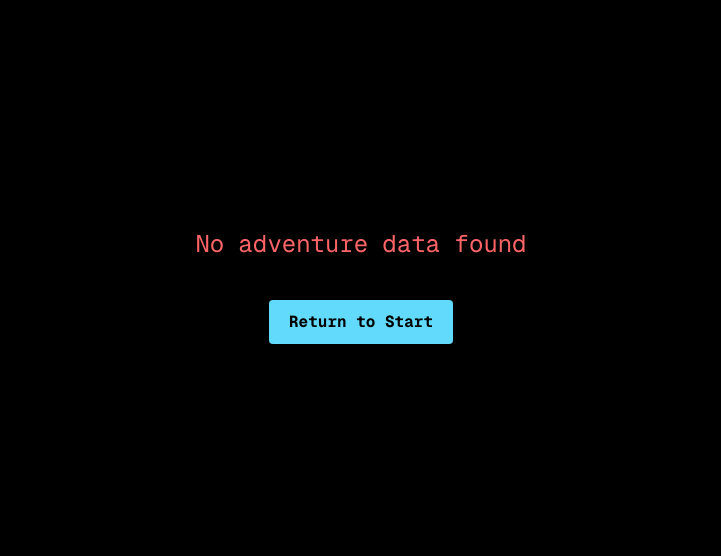
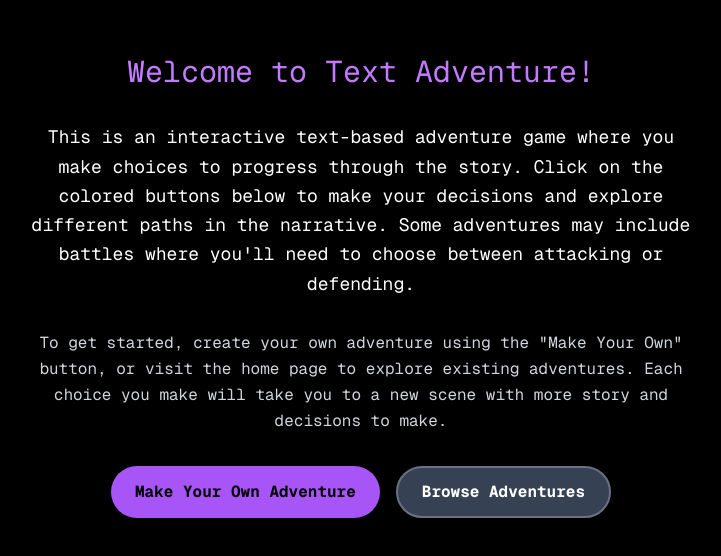
Before and after one commit to GamerC0der/textadventure, a Next.js app: page /play in a window 1280 px wide. Shown: the part 114-670 px from the top of the page, without its empty margins (279-1000 px from the left). Built offline with nearby package versions, Linux system fonts and the light colour scheme.

Commit message:
Refactor

```diff
--- a/src/app/play/page.tsx
+++ b/src/app/play/page.tsx
@@ -4,6 +4,18 @@ import { useState, useEffect, useMemo, Suspense } from "react";
 import { useSearchParams } from "next/navigation";
 import { FontAwesomeIcon } from "@fortawesome/react-fontawesome";
 import { faBolt } from "@fortawesome/free-solid-svg-icons";
+
+const PLAYER_MAX_HEALTH = 100;
+const BATTLE_TIMEOUT = 2000;
+const ATTACK_DAMAGE_MIN = 10;
+const ATTACK_DAMAGE_MAX = 20;
+const ENEMY_DAMAGE_MIN = 5;
+const ENEMY_DAMAGE_MAX = 15;
+const DEFENSE_MULTIPLIER = 0.5;
+
+const BUTTON_BASE = "rounded font-bold font-mono cursor-pointer";
+const CHOICE_BUTTON_CLASSES = "text-lg text-white bg-transparent border-2 px-6 py-3 rounded-full cursor-pointer font-bold uppercase tracking-wide min-w-50 hover:text-black transition-colors duration-300";
+const WELCOME_BUTTON_CLASSES = "px-6 py-3 rounded-full font-bold cursor-pointer transition-opacity hover:opacity-90";
 
 type Scene = {
   text: string;
@@ -81,7 +93,7 @@ function useAdventureParams(): AdventureState {
       const state: AdventureState = {
         scenes: {},
         currentScene: 'start',
-        accentColor: '#61dafb',
+        accentColor: '#a855f7',
         tabTitle: 'My Adventure',
         spiders: false,
         isLoading: false,
@@ -112,7 +124,7 @@ function useAdventureParams(): AdventureState {
       return {
         scenes: {},
         currentScene: 'start',
-        accentColor: '#61dafb',
+        accentColor: '#a855f7',
         tabTitle: 'My Adventure',
         spiders: false,
         isLoading: false,
@@ -221,7 +233,7 @@ function ErrorScreen({
       <div className="text-2xl mb-5 text-center text-red-400">{error}</div>
       <button
         onClick={onReturnToStart}
-        className="mt-5 px-5 py-2.5 rounded font-bold font-mono cursor-pointer"
+        className={`mt-5 px-5 py-2.5 ${BUTTON_BASE}`}
         style={{ background: accentColor, color: "black" }}
       >
         Return to Start
@@ -242,7 +254,7 @@ function ChoiceButton({
   return (
     <button
       onClick={() => onClick(choice.nextScene)}
-      className="text-lg text-white bg-transparent border-2 px-6 py-3 rounded-full cursor-pointer font-bold uppercase tracking-wide min-w-50 hover:text-black transition-colors duration-300"
+      className={CHOICE_BUTTON_CLASSES}
       style={{ borderColor: accentColor }}
       onMouseEnter={(e) => e.currentTarget.style.backgroundColor = accentColor}
       onMouseLeave={(e) => e.currentTarget.style.backgroundColor = 'transparent'}
@@ -273,28 +285,28 @@ function GameScreen({
     return (
       <main className="min-h-screen bg-black text-white font-mono flex flex-col justify-center items-center p-10 relative">
         <div className="max-w-4xl w-full">
-          <div className="text-3xl leading-relaxed mb-7.5 text-center text-red-400">
+          <div className="text-3xl leading-relaxed mb-7.5 text-center text-purple-400">
             <FontAwesomeIcon icon={faBolt} className="mr-2" /> BATTLE: {battle.enemyName.toUpperCase()} <FontAwesomeIcon icon={faBolt} className="ml-2" />
           </div>
 
           <div className="flex justify-between mb-7.5">
-            <div className="p-5 border-2 border-green-500 rounded-lg bg-black">
+            <div className="p-5 border-2 border-cyan-500 rounded-lg bg-black">
               <div className="text-xl mb-2.5">🛡️ PLAYER</div>
-              <div className="text-lg">HP: {battle.playerHealth}/100</div>
+              <div className="text-lg">HP: {battle.playerHealth}/{PLAYER_MAX_HEALTH}</div>
               <div className="w-50 h-2.5 bg-gray-600 rounded mt-1.5">
                 <div
-                  className="h-full bg-green-500 rounded"
-                  style={{ width: `${(battle.playerHealth / 100) * 100}%` }}
+                  className="h-full bg-cyan-500 rounded"
+                  style={{ width: `${(battle.playerHealth / PLAYER_MAX_HEALTH) * 100}%` }}
                 />
               </div>
             </div>
 
-            <div className="p-5 border-2 border-red-500 rounded-lg bg-black">
+            <div className="p-5 border-2 border-purple-500 rounded-lg bg-black">
               <div className="text-xl mb-2.5">👹 {battle.enemyName.toUpperCase()}</div>
               <div className="text-lg">HP: {battle.enemyHealth}/{battle.enemyMaxHealth}</div>
               <div className="w-50 h-2.5 bg-gray-600 rounded mt-1.5">
                 <div
-                  className="h-full bg-red-500 rounded"
+                  className="h-full bg-purple-500 rounded"
                   style={{ width: `${(battle.enemyHealth / battle.enemyMaxHealth) * 100}%` }}
                 />
               </div>
@@ -315,7 +327,7 @@ function GameScreen({
               disabled={battle.turn !== 'player' || battle.enemyHealth <= 0}
               className={`text-xl px-7.5 py-3.75 rounded-lg font-bold ${
                 battle.turn === 'player' && battle.enemyHealth > 0
-                  ? 'bg-blue-500 text-white cursor-pointer hover:bg-blue-600'
+                  ? 'bg-purple-500 text-white cursor-pointer hover:bg-purple-600'
                   : 'bg-gray-600 text-white cursor-not-allowed'
               }`}
             >
@@ -326,7 +338,7 @@ function GameScreen({
               disabled={battle.turn !== 'player' || battle.enemyHealth <= 0}
               className={`text-xl px-7.5 py-3.75 rounded-lg font-bold ${
                 battle.turn === 'player' && battle.enemyHealth > 0
-                  ? 'bg-green-500 text-white cursor-pointer hover:bg-green-600'
+                  ? 'bg-cyan-500 text-white cursor-pointer hover:bg-cyan-600'
                   : 'bg-gray-600 text-white cursor-not-allowed'
               }`}
             >
@@ -334,22 +346,12 @@ function GameScreen({
             </button>
           </div>
         </div>
-
-        <button
-          onClick={onDownload}
-          className="absolute bottom-5 right-5 text-lg text-white bg-transparent border-2 px-4 py-2 rounded-full cursor-pointer font-bold uppercase tracking-wide hover:text-black transition-colors duration-300"
-          style={{ borderColor: accentColor }}
-          onMouseEnter={(e) => e.currentTarget.style.backgroundColor = accentColor}
-          onMouseLeave={(e) => e.currentTarget.style.backgroundColor = 'transparent'}
-        >
-          📥 Download
-        </button>
       </main>
     );
   }
 
   return (
-    <main className="min-h-screen bg-black text-white font-mono flex flex-col justify-center items-center p-10 relative">
+    <main className="min-h-screen bg-black text-white font-mono flex flex-col justify-center items-center p-10">
       <div className="text-2xl leading-relaxed mb-10 max-w-2xl text-center whitespace-pre-line">
         {currentSceneData.text}
       </div>
@@ -364,16 +366,6 @@ function GameScreen({
           />
         ))}
       </div>
-
-      <button
-        onClick={onDownload}
-        className="absolute bottom-5 right-5 text-lg text-white bg-transparent border-2 px-4 py-2 rounded-full cursor-pointer font-bold uppercase tracking-wide hover:text-black transition-colors duration-300"
-        style={{ borderColor: accentColor }}
-        onMouseEnter={(e) => e.currentTarget.style.backgroundColor = accentColor}
-        onMouseLeave={(e) => e.currentTarget.style.backgroundColor = 'transparent'}
-      >
-        📥 Download
-      </button>
     </main>
   );
 }
@@ -385,7 +377,7 @@ function PlayAdventure() {
   const [currentScene, setCurrentScene] = useState<string>('start');
   const [battle, setBattle] = useState<BattleState>({
     inBattle: false,
-    playerHealth: 100,
+    playerHealth: PLAYER_MAX_HEALTH,
     enemyMaxHealth: 0,
     enemyHealth: 0,
     enemyName: '',
@@ -429,7 +421,7 @@ function PlayAdventure() {
   const startBattle = (enemyName: string, enemyHealth: number) => {
     setBattle({
       inBattle: true,
-      playerHealth: 100,
+      playerHealth: PLAYER_MAX_HEALTH,
       enemyMaxHealth: enemyHealth,
       enemyHealth,
       enemyName,
@@ -439,7 +431,7 @@ function PlayAdventure() {
   };
 
   const playerAttack = () => {
-    const damage = Math.floor(Math.random() * 20) + 10;
+    const damage = Math.floor(Math.random() * (ATTACK_DAMAGE_MAX - ATTACK_DAMAGE_MIN + 1)) + ATTACK_DAMAGE_MIN;
     const newEnemyHealth = Math.max(0, battle.enemyHealth - damage);
     const log = [...battle.battleLog, `You attack for ${damage} damage!`];
 
@@ -448,7 +440,7 @@ function PlayAdventure() {
       setTimeout(() => {
         setBattle(prev => ({ ...prev, inBattle: false, battleLog: [] }));
         setCurrentScene('start');
-      }, 2000);
+      }, BATTLE_TIMEOUT);
     }
 
     setBattle(prev => ({
@@ -476,8 +468,8 @@ function PlayAdventure() {
   };
 
   const enemyAttack = (playerIsDefending = false) => {
-    const baseDamage = Math.floor(Math.random() * 15) + 5;
-    const damage = playerIsDefending ? Math.floor(baseDamage * 0.5) : baseDamage;
+    const baseDamage = Math.floor(Math.random() * (ENEMY_DAMAGE_MAX - ENEMY_DAMAGE_MIN + 1)) + ENEMY_DAMAGE_MIN;
+    const damage = playerIsDefending ? Math.floor(baseDamage * DEFENSE_MULTIPLIER) : baseDamage;
     const newPlayerHealth = Math.max(0, battle.playerHealth - damage);
     const log = [...battle.battleLog, playerIsDefending
       ? `The ${battle.enemyName} attacks for ${baseDamage} damage, but you defend and only take ${damage}!`
@@ -487,8 +479,8 @@ function PlayAdventure() {
       log.push('You were defeated! Game Over.');
       setTimeout(() => {
         setCurrentScene('start');
-        setBattle(prev => ({ ...prev, inBattle: false, battleLog: [], playerHealth: 100 }));
-      }, 2000);
+        setBattle(prev => ({ ...prev, inBattle: false, battleLog: [], playerHealth: PLAYER_MAX_HEALTH }));
+      }, BATTLE_TIMEOUT);
     }
 
     setBattle(prev => ({
@@ -540,11 +532,35 @@ function PlayAdventure() {
 
   if (Object.keys(adventureState.scenes).length === 0) {
     return (
-      <ErrorScreen
-        error="No adventure data found"
-        accentColor={adventureState.accentColor}
-        onReturnToStart={handleReturnToStart}
-      />
+      <main className="min-h-screen bg-black text-white font-mono flex flex-col justify-center items-center p-10">
+        <div className="max-w-2xl text-center">
+          <div className="text-3xl mb-8 text-purple-400">Welcome to Text Adventure!</div>
+          <div className="text-lg leading-relaxed mb-8">
+            This is an interactive text-based adventure game where you make choices to progress through the story.
+            Click on the colored buttons below to make your decisions and explore different paths in the narrative.
+            Some adventures may include battles where you'll need to choose between attacking or defending.
+          </div>
+          <div className="text-base leading-relaxed mb-8 text-gray-300">
+            To get started, create your own adventure using the "Make Your Own" button, or visit the home page to explore existing adventures.
+            Each choice you make will take you to a new scene with more story and decisions to make.
+          </div>
+          <div className="flex justify-center gap-4">
+            <button
+              onClick={() => window.location.href = '/code'}
+              className={`${WELCOME_BUTTON_CLASSES} text-black`}
+              style={{ background: adventureState.accentColor }}
+            >
+              Make Your Own Adventure
+            </button>
+            <button
+              onClick={() => window.location.href = '/'}
+              className="px-6 py-3 rounded-full font-bold text-white bg-gray-700 border-2 border-gray-500 cursor-pointer hover:bg-gray-600 transition-colors"
+            >
+              Browse Adventures
+            </button>
+          </div>
+        </div>
+      </main>
     );
   }
 
```
Also changed, not shown: src/app/code/page.tsx (+6 -3 lines).
